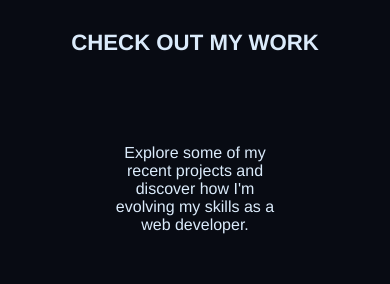
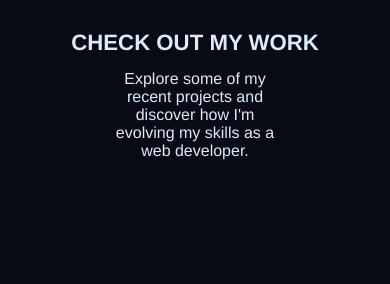
Before and after one commit to amberhunt955/portfolio, a React (Create React App) app: page / in a window 390 px wide. Shown: the part 905-1189 px from the top of the page. Built offline with nearby package versions, Linux system fonts and the light colour scheme; no server answers.

Commit message:
more styling

```diff
--- a/src/components/main-sections/sections.css
+++ b/src/components/main-sections/sections.css
@@ -136,6 +136,12 @@
   text-align: center;
 }
 
+@media only screen and (max-width: 500px) {
+  #project-text {
+    margin-bottom: 80vw;
+  }
+}
+
 /* -------- ABOUT SECTION -------- */
 
 #about-section {
@@ -182,6 +188,12 @@
   }
 }
 
+@media only screen and (max-width: 500px) {
+  #about-content {
+    margin-bottom: 30px;
+  }
+}
+
 @media only screen and (max-width:300px) {
   #bio-photo {
     width: 200px;
```
